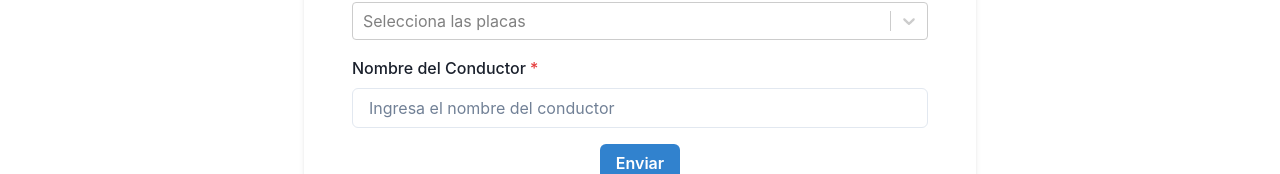
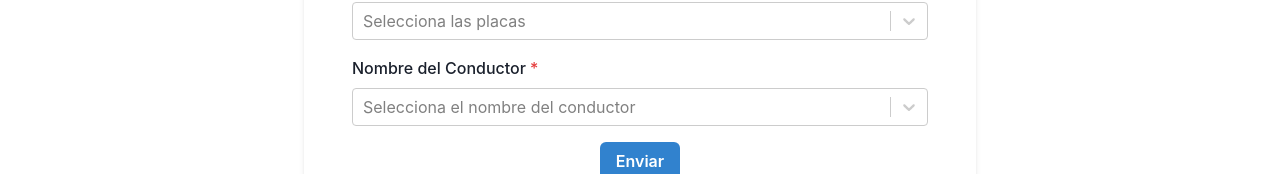
Before and after one commit to FReptar0/cawsa-demo, a Next.js app: page /generate in a window 1280 px wide. Shown: the part 222-396 px from the top of the page. Built offline with nearby package versions, Linux system fonts and the light colour scheme.

Commit message:
Refactor of forms

```diff
--- a/components/Form.js
+++ b/components/Form.js
@@ -123,7 +123,7 @@ const FormComponent = () => {
                 width="90%"
                 mx="auto"
             >
-                In/Out Data Entry
+                Registro de Entrada y Salida
             </Text>
             <form onSubmit={formik.handleSubmit}>
                 <VStack spacing={4} padding={8}>
--- a/components/QRForm.js
+++ b/components/QRForm.js
@@ -7,7 +7,6 @@ import {
     Input,
     Button,
     VStack,
-    Stack,
 } from '@chakra-ui/react';
 import Select from 'react-select';
 import axios from 'axios';
@@ -18,18 +17,23 @@ const FormSchema = Yup.object().shape({
     nombreConductor: Yup.string().required('El nombre del conductor es obligatorio'),
 });
 
-// Ejemplo de opciones para las listas desplegables
 const placasOptions = [
     { value: 'ABC123', label: 'ABC123' },
     { value: 'XYZ456', label: 'XYZ456' },
     { value: 'DEF789', label: 'DEF789' },
 ];
 
+const nombresConductorOptions = [
+    { value: 'Juan Perez', label: 'Juan Pérez' },
+    { value: 'María Gomez', label: 'María Gómez' },
+    { value: 'Luis Rodriguez', label: 'Luis Rodríguez' },
+];
+
 const QRFormComponent = () => {
     const formik = useFormik({
         initialValues: {
             placas: '',
-            nombreConductor: '', // Agregamos el campo nombreConductor
+            nombreConductor: '', // Cambiamos el campo nombreConductor a un Select
         },
         validationSchema: FormSchema,
         onSubmit: async (values, { resetForm }) => {
@@ -83,13 +87,14 @@ const QRFormComponent = () => {
 
                     <FormControl isRequired isInvalid={formik.touched.nombreConductor && formik.errors.nombreConductor}>
                         <FormLabel>Nombre del Conductor</FormLabel>
-                        <Input
+                        <Select
                             name="nombreConductor"
-                            type="text"
-                            value={formik.values.nombreConductor}
-                            onChange={formik.handleChange}
+                            value={nombresConductorOptions.find((option) => option.value === formik.values.nombreConductor)}
+                            options={nombresConductorOptions}
+                            onChange={(selectedOption) => formik.setFieldValue('nombreConductor', selectedOption.value)}
                             onBlur={formik.handleBlur}
-                            placeholder="Ingresa el nombre del conductor"
+                            isSearchable
+                            placeholder="Selecciona el nombre del conductor"
                         />
                     </FormControl>
 
```
